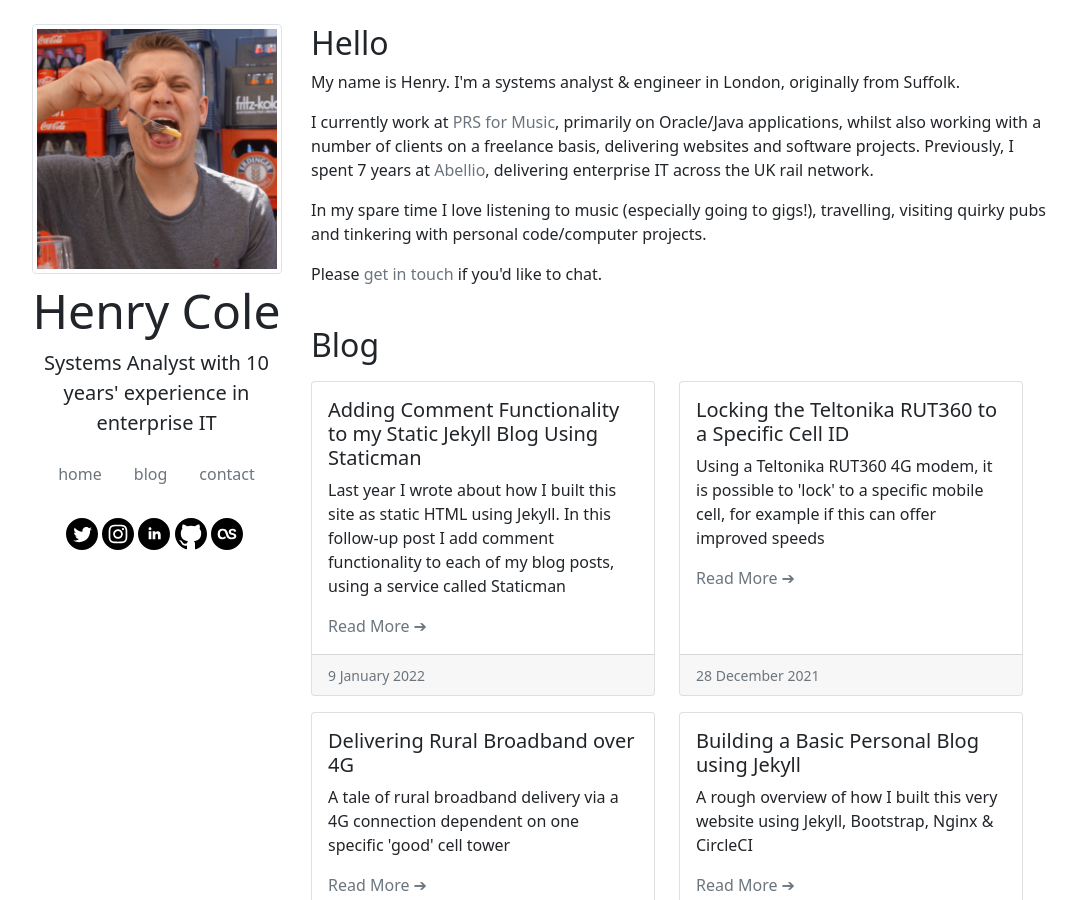
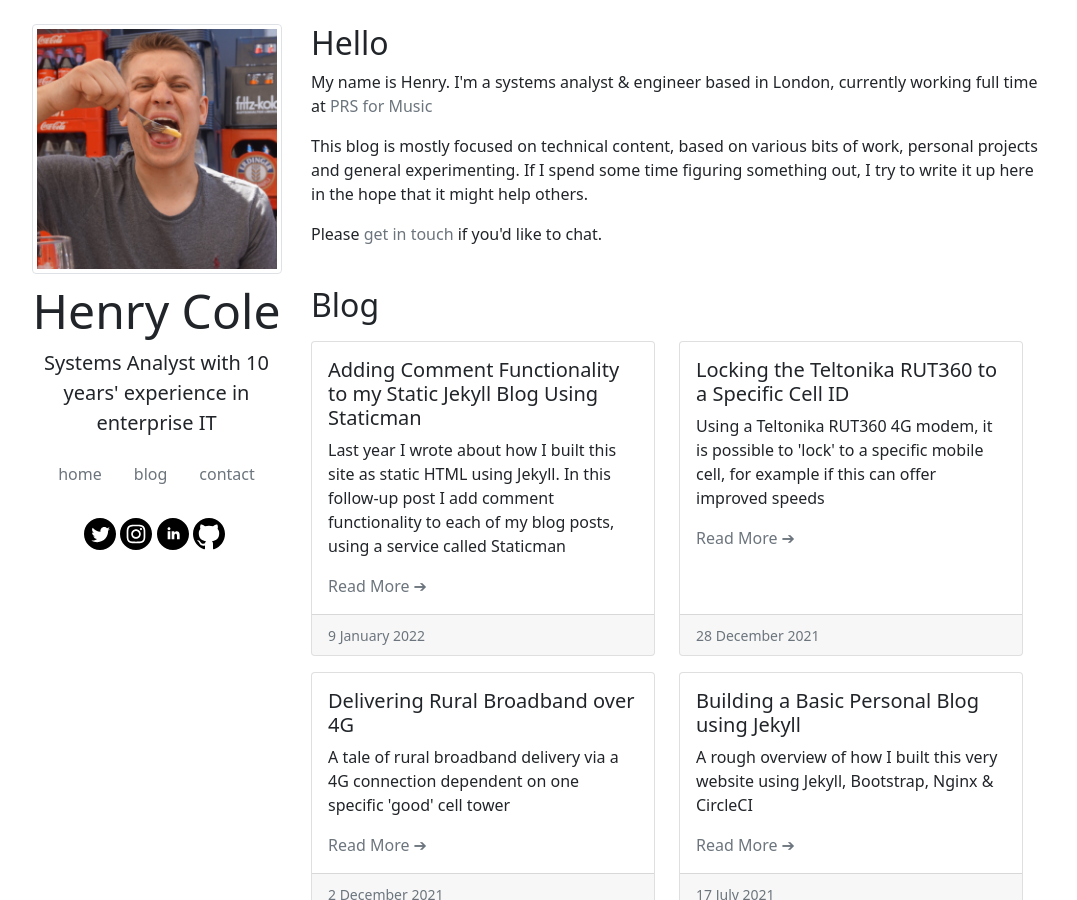
Before and after one commit to hcuk94/henry-personal-website, a Jekyll site: the page built from index.html, in a window 1280 px wide and 900 px high. Shown: the whole window, without its empty margins (56-1133 px from the left). Built offline with Jekyll 4.4.1, drawn with Linux system fonts in a browser that asks for light colours.

Commit message:
homepage changes

```diff
--- a/_includes/social_icons.html
+++ b/_includes/social_icons.html
@@ -30,10 +30,3 @@
         <path d="M12 0c-6.626 0-12 5.373-12 12 0 5.302 3.438 9.8 8.207 11.387.599.111.793-.261.793-.577v-2.234c-3.338.726-4.033-1.416-4.033-1.416-.546-1.387-1.333-1.756-1.333-1.756-1.089-.745.083-.729.083-.729 1.205.084 1.839 1.237 1.839 1.237 1.07 1.834 2.807 1.304 3.492.997.107-.775.418-1.305.762-1.604-2.665-.305-5.467-1.334-5.467-5.931 0-1.311.469-2.381 1.236-3.221-.124-.303-.535-1.524.117-3.176 0 0 1.008-.322 3.301 1.23.957-.266 1.983-.399 3.003-.404 1.02.005 2.047.138 3.006.404 2.291-1.552 3.297-1.23 3.297-1.23.653 1.653.242 2.874.118 3.176.77.84 1.235 1.911 1.235 3.221 0 4.609-2.807 5.624-5.479 5.921.43.372.823 1.102.823 2.222v3.293c0 .319.192.694.801.576 4.765-1.589 8.199-6.086 8.199-11.386 0-6.627-5.373-12-12-12z"/>
     </svg>
 </a>&nbsp;
-<!-- Last.fm -->
-<a class="text-decoration-none" href="https://www.last.fm/user/hcuk94" target="_blank">
-    <svg xmlns="http://www.w3.org/2000/svg" width="32" height="32" viewBox="0 0 24 24">
-        <title>Last.fm</title>
-        <desc>Click to visit my Last.fm profile</desc>
-        <path d="M12 0c-6.627 0-12 5.373-12 12s5.373 12 12 12 12-5.373 12-12-5.373-12-12-12zm3.664 15.889c-2.773 0-3.736-1.25-4.248-2.806l-.515-1.604c-.385-1.17-.834-2.084-2.244-2.084-.979 0-1.974.706-1.974 2.678 0 1.539.786 2.502 1.894 2.502 1.249 0 2.083-.931 2.083-.931l.515 1.396s-.866.85-2.679.85c-2.245-.001-3.496-1.316-3.496-3.754 0-2.534 1.251-4.025 3.607-4.025 2.133 0 3.208.77 3.881 2.854l.53 1.604c.385 1.171 1.058 2.021 2.678 2.021 1.091 0 1.668-.24 1.668-.834 0-.465-.273-.802-1.09-.994l-1.091-.256c-1.331-.321-1.861-1.01-1.861-2.101 0-1.748 1.412-2.293 2.854-2.293 1.638 0 2.63.593 2.759 2.037l-1.604.192c-.063-.69-.48-.979-1.251-.979-.706 0-1.138.321-1.138.866 0 .481.208.77.914.93l1.025.225c1.381.321 2.119.994 2.119 2.293 0 1.603-1.347 2.213-3.336 2.213z"/>    </svg>
-</a>&nbsp;
--- a/index.html
+++ b/index.html
@@ -4,12 +4,8 @@ layout: default
 <!-- Intro -->
 <div class="row">
 <h2 id="top">Hello</h2>
-<p>My name is Henry. I'm a systems analyst & engineer in London, originally from Suffolk.</p>
-<p>I currently work at <a class="text-muted text-decoration-none" href="https://www.prsformusic.com/" target="_blank">PRS for Music</a>,
-  primarily on Oracle/Java applications, whilst also working with a number of clients on a freelance basis, delivering websites and software projects.
-  Previously, I spent 7 years at <a class="text-muted text-decoration-none" href="https://www.abellio.com/" target="_blank">Abellio</a>,
-  delivering enterprise IT across the UK rail network.</p>
-<p>In my spare time I love listening to music (especially going to gigs!), travelling, visiting quirky pubs and tinkering with personal code/computer projects.</p>
+<p>My name is Henry. I'm a systems analyst & engineer based in London, currently working full time at <a class="text-muted text-decoration-none" href="https://www.prsformusic.com/" target="_blank">PRS for Music</a></p>
+<p>This blog is mostly focused on technical content, based on various bits of work, personal projects and general experimenting. If I spend some time figuring something out, I try to write it up here in the hope that it might help others.</p>
 <p>Please <a class="text-muted text-decoration-none" href="/#contact">get in touch</a> if you'd like to chat.</p>
 </div>
 <!-- Blog -->
```
